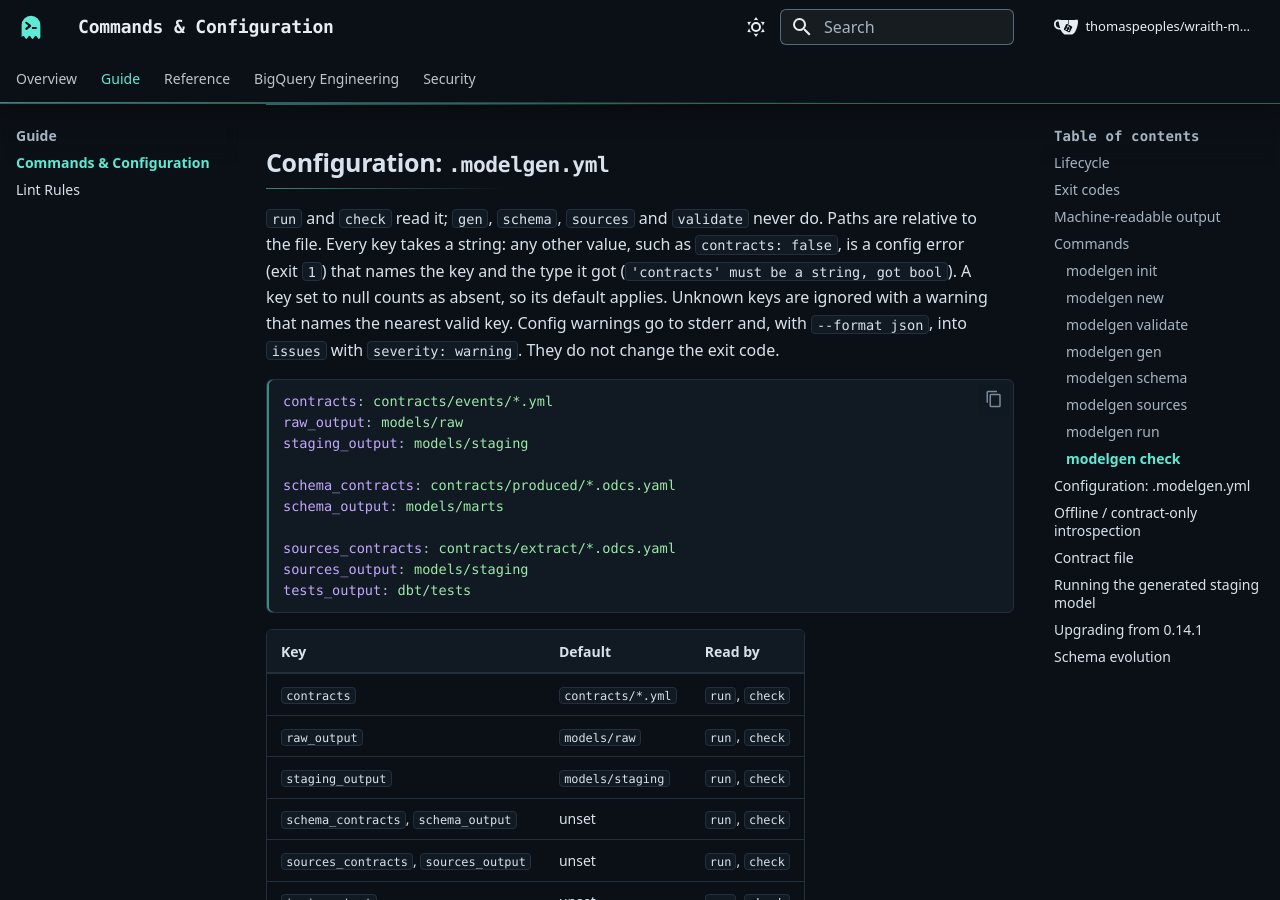
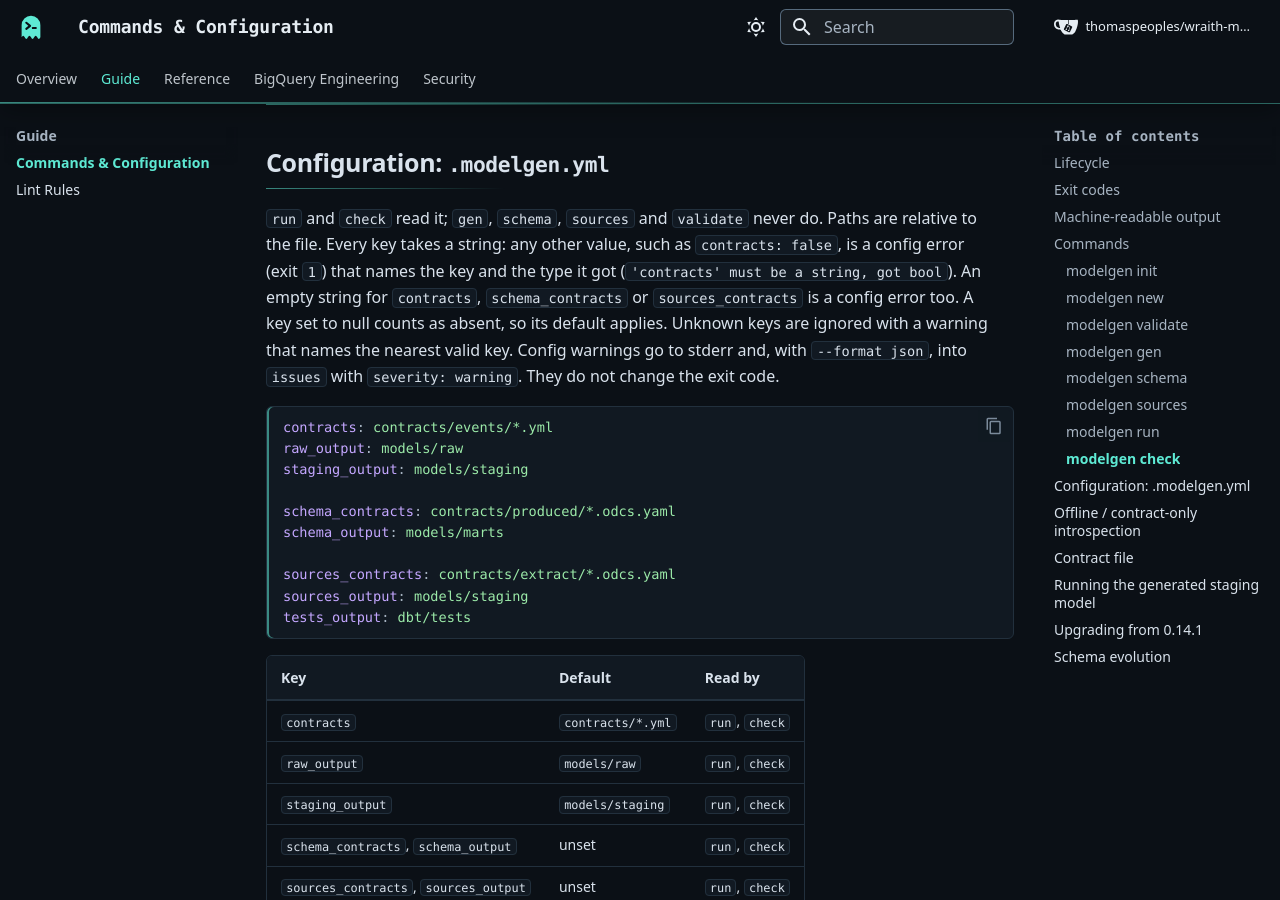
Before and after one commit to wraith-proxy/wraith-modelgen, an MkDocs documentation site: the page built from docs/usage.md, in a window 1280 px wide and 900 px high, scrolled down 9261 px. Built offline with MkDocs 1.6.1 and Material for MkDocs 9.7.7, drawn with Linux system fonts in a browser that asks for light colours; plug-ins that fetch from the network failed and are left out.

Commit message:
👻 fix/TJP-34111: reject empty glob keys in .modelgen.yml

```diff
--- a/docs/usage.md
+++ b/docs/usage.md
@@ -380,7 +380,9 @@ failures the precedence above applies.
 `run` and `check` read it; `gen`, `schema`, `sources` and `validate` never do.
 Paths are relative to the file. Every key takes a string: any other value,
 such as `contracts: false`, is a config error (exit `1`) that names the key
-and the type it got (`'contracts' must be a string, got bool`). A key set to
+and the type it got (`'contracts' must be a string, got bool`). An empty
+string for `contracts`, `schema_contracts` or `sources_contracts` is a config
+error too. A key set to
 null counts as absent, so its default applies. Unknown keys are ignored with
 a warning that names the nearest valid key. Config warnings go to stderr and, with
 `--format json`, into `issues` with `severity: warning`. They do not change
```
Also changed, not shown: README.md (+2 -2 lines), 2 other files.
